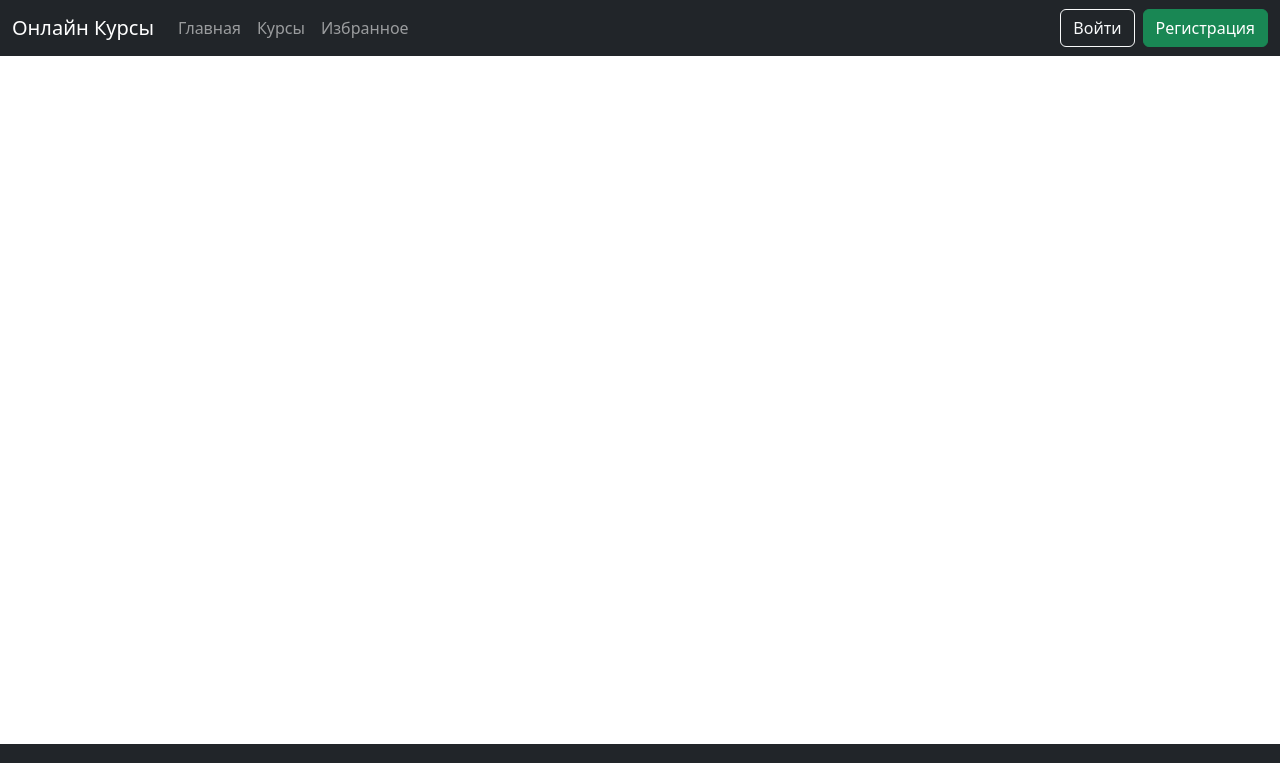
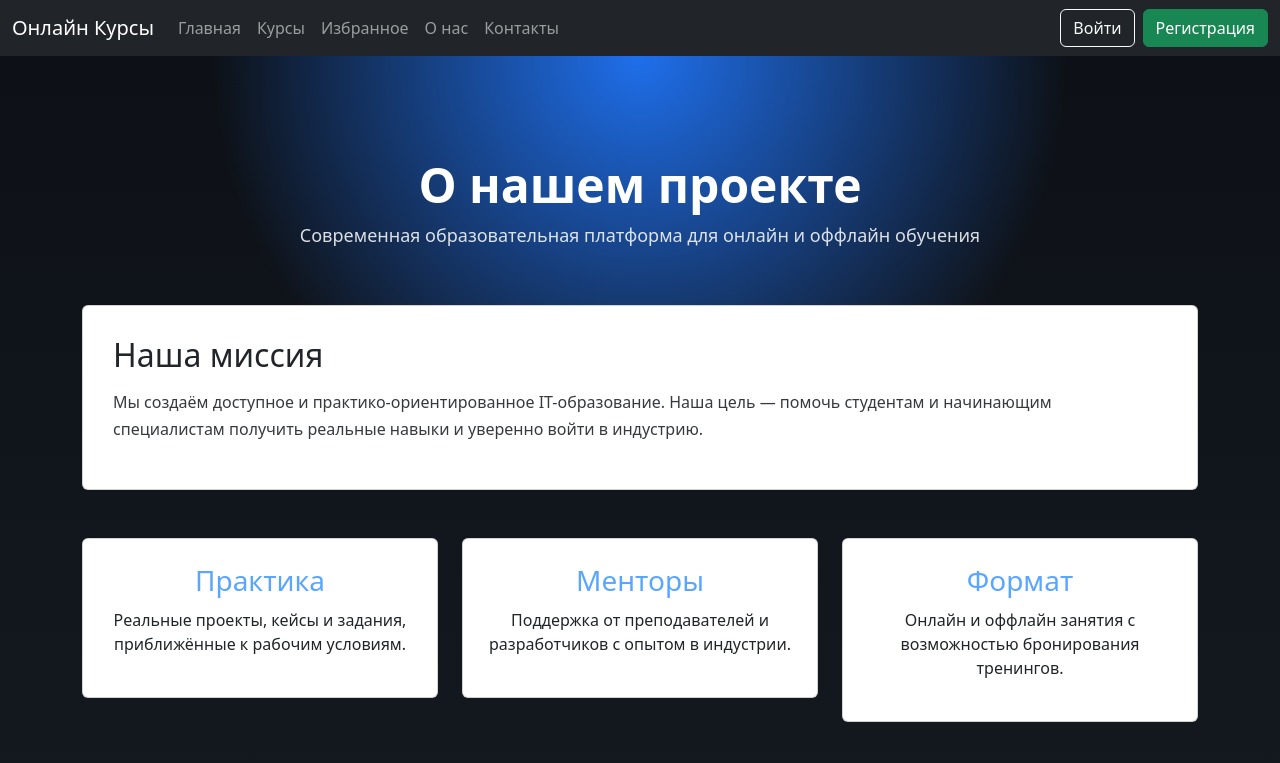
Before and after one commit to Mansurovyi/redux-react-web-app, a React (Create React App) app: page /about in a window 1280 px wide. Shown: the top 763 px of the page. Built offline with nearby package versions, Linux system fonts and the light colour scheme.

Commit message:
Last Changes, Contacts&Info

```diff
--- a/src/App.js
+++ b/src/App.js
@@ -10,6 +10,9 @@ import RegisterPage from './pages/RegisterPage';
 import MyBookingsPage from './pages/MyBookingsPage';
 import TrainingsList from './pages/TrainingsList';
 import BookingPage from './pages/BookingPage';
+import About from "./pages/About";
+import Contacts from "./pages/Contacts";
+
 
 function App() {
   return (
@@ -27,6 +30,8 @@ function App() {
             <Route path="/bookings" element={<MyBookingsPage />} />
             <Route path="/trainings" element={<TrainingsList />} />
             <Route path="/book/:id" element={<BookingPage />} />
+            <Route path="/about" element={<About />} />
+            <Route path="/contacts" element={<Contacts />} />
           </Routes>
         </main>
         <Footer />
--- /dev/null
+++ b/src/Styles/About.css
@@ -0,0 +1,62 @@
+.about-wrapper {
+  background: linear-gradient(180deg, #0d1117, #161b22);
+  color: #ffffff;
+  min-height: 100vh;
+}
+
+.about-hero {
+  padding: 100px 20px;
+  text-align: center;
+  background: radial-gradient(circle at top, #1f6feb, transparent 60%);
+}
+
+.about-hero h1 {
+  font-size: 48px;
+  font-weight: 700;
+}
+
+.about-hero p {
+  font-size: 18px;
+  opacity: 0.85;
+}
+
+.about-content {
+  margin-top: -60px;
+  padding-bottom: 60px;
+}
+
+.about-card {
+  background: #161b22;
+  border-radius: 16px;
+  padding: 30px;
+  border: none;
+}
+
+.about-card h2 {
+  margin-bottom: 15px;
+}
+
+.about-card p {
+  font-size: 16px;
+  line-height: 1.7;
+  opacity: 0.9;
+}
+
+.feature-card {
+  background: #0d1117;
+  border-radius: 16px;
+  padding: 25px;
+  text-align: center;
+  height: 100%;
+  border: 1px solid #30363d;
+  transition: transform 0.3s ease;
+}
+
+.feature-card:hover {
+  transform: translateY(-6px);
+}
+
+.feature-card h3 {
+  margin-bottom: 10px;
+  color: #58a6ff;
+}
--- /dev/null
+++ b/src/Styles/Contacts.css
@@ -0,0 +1,41 @@
+.contacts-wrapper {
+  min-height: 100vh;
+  background: linear-gradient(135deg, #0d1117, #161b22);
+  padding: 80px 0;
+}
+
+.contacts-container {
+  max-width: 1100px;
+}
+
+.contacts-info {
+  background: #161b22;
+  border-radius: 16px;
+  padding: 30px;
+  color: #fff;
+  height: 100%;
+}
+
+.contacts-info h2 {
+  margin-bottom: 20px;
+}
+
+.contacts-info p {
+  font-size: 16px;
+  opacity: 0.85;
+}
+
+.contacts-form {
+  background: #ffffff;
+  border-radius: 16px;
+  padding: 30px;
+}
+
+.contacts-form h2 {
+  margin-bottom: 20px;
+}
+
+.contacts-form input,
+.contacts-form textarea {
+  border-radius: 10px;
+}
--- a/src/components/Header.js
+++ b/src/components/Header.js
@@ -1,5 +1,5 @@
 import React, { memo, useCallback } from "react";
-import { Navbar, Container, Nav, NavDropdown, Button } from "react-bootstrap";
+import { Navbar, Container, Nav, Button } from "react-bootstrap";
 import { Link } from "react-router-dom";
 import { useSelector, useDispatch } from "react-redux";
 
@@ -22,6 +22,8 @@ const Header = memo(() => {
             <Nav.Link as={Link} to="/">Главная</Nav.Link>
             <Nav.Link as={Link} to="/courses">Курсы</Nav.Link>
             <Nav.Link as={Link} to="/favorites">Избранное</Nav.Link>
+            <Nav.Link as={Link} to="/about">О нас</Nav.Link>
+            <Nav.Link as={Link} to="/contacts">Контакты</Nav.Link>
           </Nav>
 
           <div className="d-flex gap-2 align-items-center">
--- /dev/null
+++ b/src/pages/About.js
@@ -0,0 +1,77 @@
+import React from "react";
+import { Container, Row, Col, Card } from "react-bootstrap";
+import "../Styles/About.css";
+
+function About() {
+  return (
+    <div className="about-wrapper">
+      {/* Hero */}
+      <div className="about-hero">
+        <h1>О нашем проекте</h1>
+        <p>
+          Современная образовательная платформа для онлайн и оффлайн обучения
+        </p>
+      </div>
+
+      <Container className="about-content">
+        {/* Миссия */}
+        <Row className="mb-5">
+          <Col md={12}>
+            <Card className="about-card">
+              <h2>Наша миссия</h2>
+              <p>
+                Мы создаём доступное и практико-ориентированное IT-образование.
+                Наша цель — помочь студентам и начинающим специалистам получить
+                реальные навыки и уверенно войти в индустрию.
+              </p>
+            </Card>
+          </Col>
+        </Row>
+
+        {/* Преимущества */}
+        <Row className="mb-5">
+          <Col md={4}>
+            <Card className="feature-card">
+              <h3>Практика</h3>
+              <p>
+                Реальные проекты, кейсы и задания, приближённые к рабочим условиям.
+              </p>
+            </Card>
+          </Col>
+          <Col md={4}>
+            <Card className="feature-card">
+              <h3>Менторы</h3>
+              <p>
+                Поддержка от преподавателей и разработчиков с опытом в индустрии.
+              </p>
+            </Card>
+          </Col>
+          <Col md={4}>
+            <Card className="feature-card">
+              <h3>Формат</h3>
+              <p>
+                Онлайн и оффлайн занятия с возможностью бронирования тренингов.
+              </p>
+            </Card>
+          </Col>
+        </Row>
+
+        {/* Команда */}
+        <Row>
+          <Col md={12}>
+            <Card className="about-card">
+              <h2>Наша команда</h2>
+              <p>
+                Проект разработан командой студентов и преподавателей,
+                объединённых общей целью — сделать IT-образование качественным,
+                понятным и современным.
+              </p>
+            </Card>
+          </Col>
+        </Row>
+      </Container>
+    </div>
+  );
+}
+
+export default About;
--- /dev/null
+++ b/src/pages/Contacts.js
@@ -0,0 +1,55 @@
+import React from "react";
+import { Container, Row, Col, Card, Form, Button } from "react-bootstrap";
+import "../Styles/Contacts.css";
+
+function Contacts() {
+  return (
+    <div className="contacts-wrapper">
+      <Container className="contacts-container">
+        <Row>
+          {/* Контактная информация */}
+          <Col md={5}>
+            <Card className="contacts-info">
+              <h2>Свяжитесь с нами</h2>
+              <p>Email: support@online-courses.fake</p>
+              <p>Телефон: +996 (700) 123-456</p>
+              <p>Telegram: @online_courses</p>
+              <p>Instagram: @online_courses</p>
+            </Card>
+          </Col>
+
+          {/* Форма */}
+          <Col md={7}>
+            <Card className="contacts-form">
+              <h2>Обратная связь</h2>
+
+              <Form>
+                <Form.Group className="mb-3">
+                  <Form.Control placeholder="Ваше имя" />
+                </Form.Group>
+
+                <Form.Group className="mb-3">
+                  <Form.Control type="email" placeholder="Email" />
+                </Form.Group>
+
+                <Form.Group className="mb-4">
+                  <Form.Control
+                    as="textarea"
+                    rows={4}
+                    placeholder="Сообщение"
+                  />
+                </Form.Group>
+
+                <Button className="w-100" variant="primary">
+                  Отправить сообщение
+                </Button>
+              </Form>
+            </Card>
+          </Col>
+        </Row>
+      </Container>
+    </div>
+  );
+}
+
+export default Contacts;
--- a/src/pages/HomePage.js
+++ b/src/pages/HomePage.js
@@ -3,7 +3,6 @@ import heroImage from "../assets/Copilot_20250926_004606.png";
 import "../Styles/HomePage.css";
 import Button from "react-bootstrap/Button";
 import PopularCourses from "../components/PopularCourses";
-import { link } from "framer-motion/client";
 import { Link } from "react-router-dom";
 
 const HomePage = () => {
```
